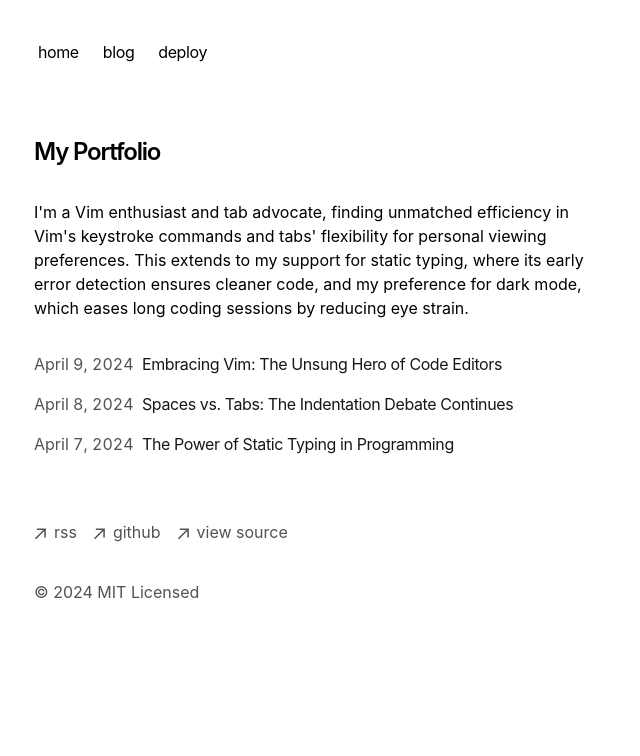
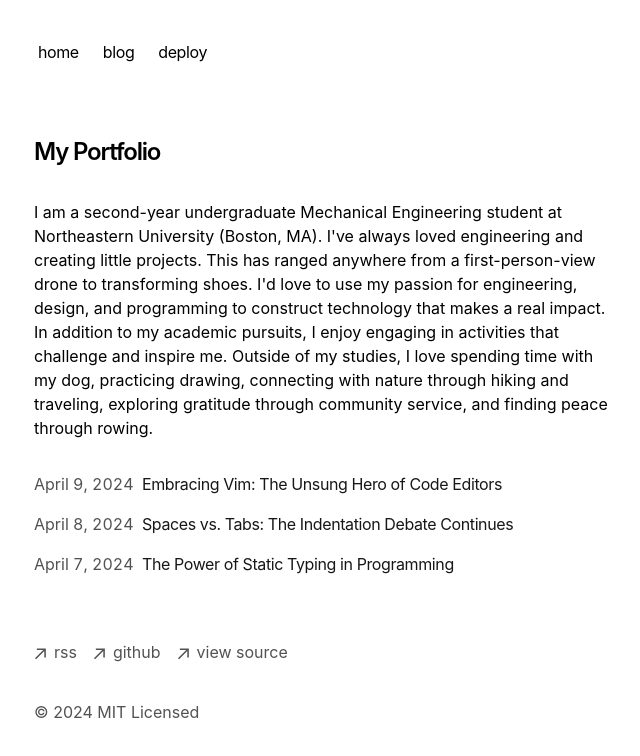
Before and after one commit to chalz12345678/charlieminney-portfolio, a Next.js app: page / in a window 1280 px wide. Shown: the top 756 px of the page, without its empty margins (318-958 px from the left). Built offline with nearby package versions, Linux system fonts and the light colour scheme.

Commit message:
Update page.tsx

```diff
--- a/app/page.tsx
+++ b/app/page.tsx
@@ -7,11 +7,8 @@ export default function Page() {
         My Portfolio
       </h1>
       <p className="mb-4">
-        {`I'm a Vim enthusiast and tab advocate, finding unmatched efficiency in
-        Vim's keystroke commands and tabs' flexibility for personal viewing
-        preferences. This extends to my support for static typing, where its
-        early error detection ensures cleaner code, and my preference for dark
-        mode, which eases long coding sessions by reducing eye strain.`}
+        {`I am a second-year undergraduate Mechanical Engineering student at Northeastern University (Boston, MA). I've always loved engineering and creating little projects. This has ranged anywhere from a first-person-view drone to transforming shoes. I'd love to use my passion for engineering, design, and programming to construct technology that makes a real impact.
+          In addition to my academic pursuits, I enjoy engaging in activities that challenge and inspire me. Outside of my studies, I love spending time with my dog, practicing drawing, connecting with nature through hiking and traveling, exploring gratitude through community service, and finding peace through rowing.`}
       </p>
       <div className="my-8">
         <BlogPosts />
```
